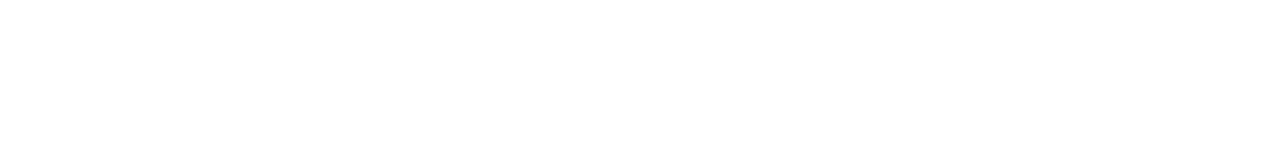
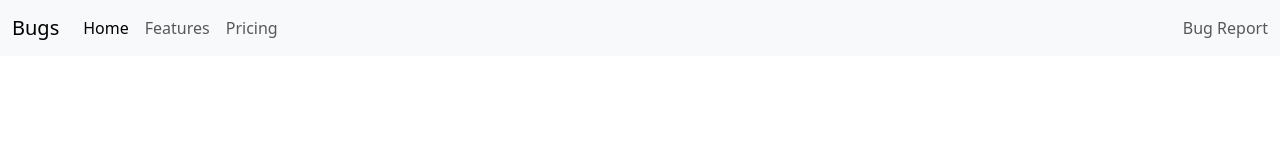
Before and after one commit to marksikaundi/Bugs-Reporter, a plain HTML site: page index.html in a window 1280 px wide. Drawn offline with nearby package versions, Linux system fonts and the light colour scheme.

Commit message:
working on nav

```diff
--- a/index.html
+++ b/index.html
@@ -16,6 +16,30 @@
     <!-- Logo -->
 
     <!-- Navigation -->
+    <nav class="navbar navbar-expand-lg bg-body-tertiary">
+        <div class="container-fluid">
+          <a class="navbar-brand" href="#">Bugs</a>
+          <button class="navbar-toggler" type="button" data-bs-toggle="collapse" data-bs-target="#navbarText" aria-controls="navbarText" aria-expanded="false" aria-label="Toggle navigation">
+            <span class="navbar-toggler-icon"></span>
+          </button>
+          <div class="collapse navbar-collapse" id="navbarText">
+            <ul class="navbar-nav me-auto mb-2 mb-lg-0">
+              <li class="nav-item">
+                <a class="nav-link active" aria-current="page" href="#">Home</a>
+              </li>
+              <li class="nav-item">
+                <a class="nav-link" href="#">Features</a>
+              </li>
+              <li class="nav-item">
+                <a class="nav-link" href="#">Pricing</a>
+              </li>
+            </ul>
+            <span class="navbar-text">
+              Bug Report
+            </span>
+          </div>
+        </div>
+      </nav>
 
     <!-- Main section -->
 
```
